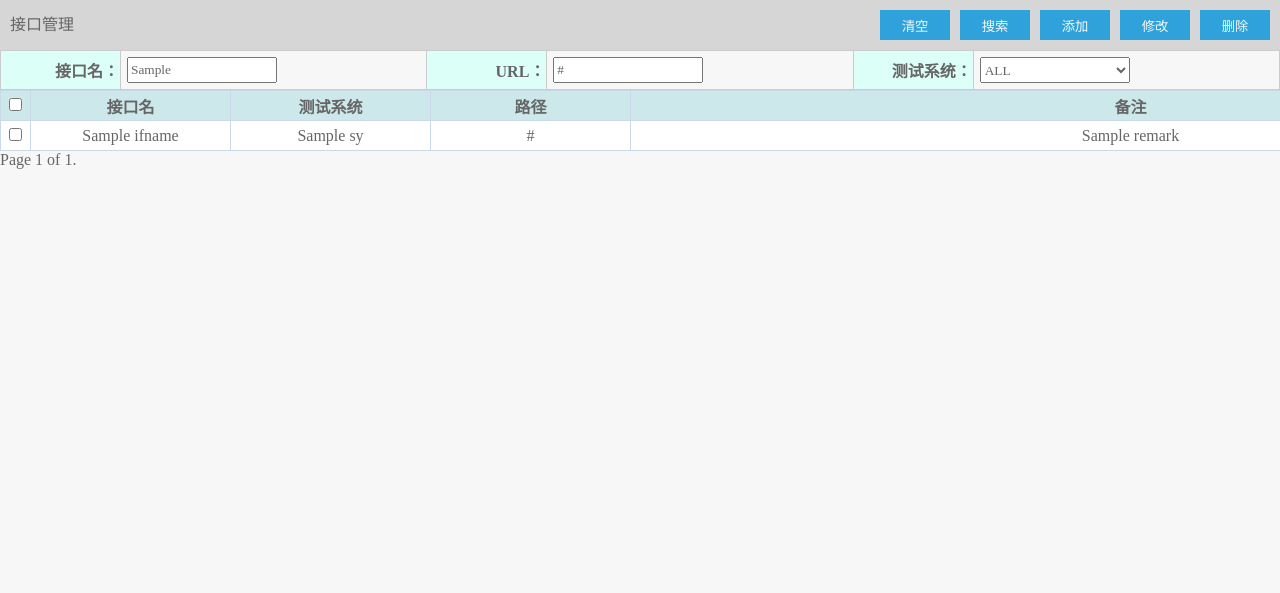
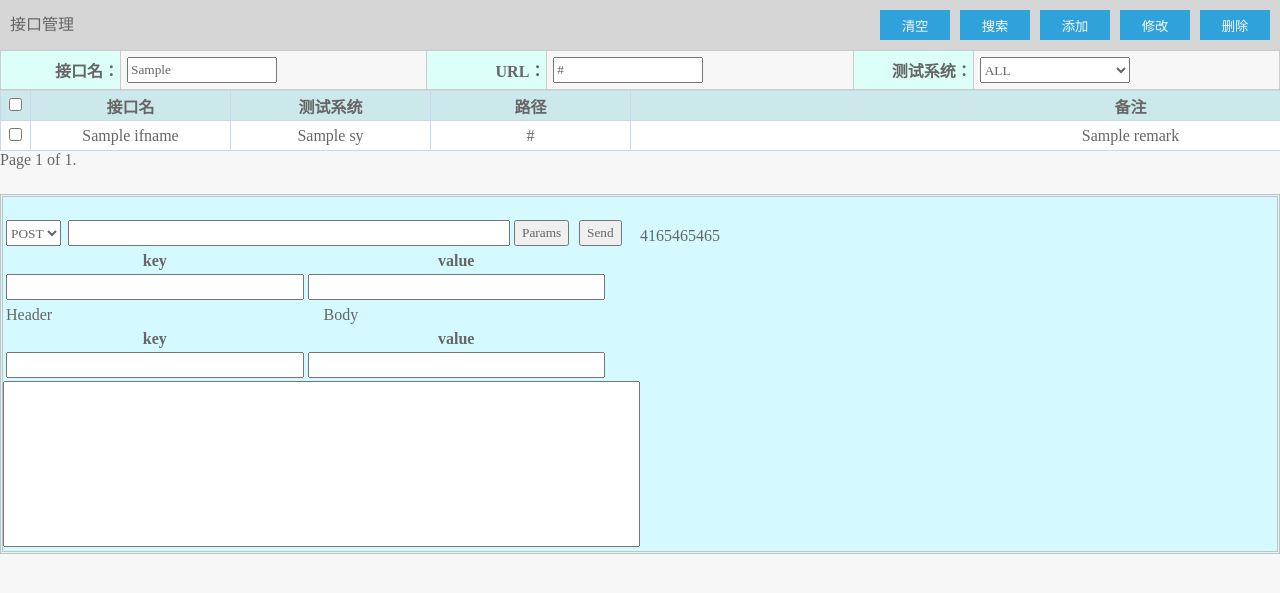
Before and after one commit to bree017/django-p1, a Django app: template templates/interfacetest/iframe/interface_management.html in a window 1280 px wide. Shown: the top 593 px of the page. Run offline with Django 3.2, Linux system fonts and the light colour scheme; the template is opened without the code that fills it: most values are stand-ins (such as "Sample title", 1, 10 or a date in 2020); parts of the project's set-up code (start-up, migrations or seed data) failed here and were passed over; some libraries are stand-ins or nearby versions.

Commit message:
postman 30%

```diff
--- a/static/interfacetest/iframe/interface_management/interface_management.css
+++ b/static/interfacetest/iframe/interface_management/interface_management.css
@@ -28,3 +28,38 @@ body,ol,ul,h1,h2,h3,h4,h5,h6,p,th,td,dl,dd,form,fieldset,legend,input,textarea,s
 div.table{
     overflow: auto;
 }
+input[type="text"]{
+    height:26px;
+}
+div.postman{
+    margin:25px 0 0 0;
+    border: double #c3c3c3;
+    overflow:hidden;
+}
+div.postman,div.postman div{
+    padding:10px 0 0 0;
+    background-color: #D4FAFF;
+}
+div.postman div.request,div.postman div.response{
+    float:left;
+    display:inline;
+    width: 50%;
+    height: auto;
+}
+
+div.postman table.controler{
+    width: 100%;
+}
+div.postman input[type="button"],div.postman select{
+    height:26px;
+}
+div.postman table.controler #pm_url{
+    width: 100%;
+}
+div.postman table.params input,div.postman table.header input{
+    width: 100%;
+}
+div.postman textarea{
+    width:100%;
+    resize:none;
+}
--- a/static/interfacetest/iframe/interface_management/interface_management.js
+++ b/static/interfacetest/iframe/interface_management/interface_management.js
@@ -49,7 +49,6 @@ $(document).ready(function() {
             }
         )
     })
-
     $("#btn_a").on('click', function (e) {
         var chk_value =new Array();
         $("table.table input[type='checkbox']:checked").each(
@@ -72,7 +71,6 @@ $(document).ready(function() {
             $('#' + modalLocation).reveal($(this).data());
         }
     })
-
     $("#modal_a input[value='确定']").on('click', function (){
         var data = {
             type:"ifmanage",
@@ -96,7 +94,6 @@ $(document).ready(function() {
             }
         )
      })
-
     $("#btn_d").on('click', function (e) {
         var chk_value =new Array();
         $("table.table input[type='checkbox']:checked").each(
@@ -113,7 +110,6 @@ $(document).ready(function() {
             $('#' + modalLocation).reveal($(this).data());
         }
     })
-
     $("#modal_d input[value='确定']").on('click', function (){
          var chk_value =new Array();
          $("table.table input[type='checkbox']:checked").each(
@@ -138,4 +134,32 @@ $(document).ready(function() {
             }
         )
      })
+
+    $("div.postman table.controler input.params").on("click",function () {
+        $("div.postman div.request table.params").toggle();         //参数表格隐藏/显示
+    })
+    $("div.postman div.request table").on("blur", "input[type='text']",function (e) {        //用于参数表自动生成空行
+        var trid=$(this).attr("trid");
+        var ntrid=parseInt(trid)+1;
+        var tableclass=$(this).attr("class");
+        if($(this).val() !=""){
+            if ($("div.postman div.request table."+tableclass+" tr[trid="+trid+"]").next().length == 0){     //判断下一个兄弟元素是否不存在
+                console.log(ntrid);
+                content ="<tr trid="+ntrid+">" +
+                    "<td><input type=\"text\" class="+tableclass+" trid="+ntrid+"></td>" +
+                    "<td><input type=\"text\" class="+tableclass+" trid="+ntrid+"></td>" +
+                    "<td><input type=\"button\" value=\"X\" class="+tableclass+" trid="+ntrid+"></td>" +
+                    "</tr>"
+                $("div.postman div.request table."+tableclass+" tbody").append(content);
+            }
+        }
+    })
+    $("div.postman div.request table").on("click", "input[type='button']",function () {
+        var trid=$(this).attr("trid");
+        var tableclass=$(this).attr("class");
+        if ($("div.postman div.request table."+tableclass+" tr[trid="+trid+"]").next().length != 0){
+            $("div.postman div.request table."+tableclass+" tr[trid="+trid+"]").remove();
+        }
+    })
+
 })
--- a/static/interfacetest/iframe/table.css
+++ b/static/interfacetest/iframe/table.css
@@ -4,6 +4,7 @@ body{
 table{
     table-layout:fixed; /*这两句是为了解决表格自动换行的问题*/
     word-wrap:break-word;
+    width: 100%;
 }
 
 table.table
--- a/templates/interfacetest/iframe/interface_management.html
+++ b/templates/interfacetest/iframe/interface_management.html
@@ -138,5 +138,51 @@
         </div>
         <a class="close-reveal-modal">&#215;</a>
     </div>
+{#postman功能#}
+    <div class="postman">
+        <div class="request" >
+            <table class="controler">
+                <tbody><tr>
+                    <td width="60"><select name="metod" id="pm_metod">
+                        <option value="post">POST</option>
+                        <option value="get">GET</option></select></td>
+                    <td ><input type="text" id="pm_url"></td>
+                    <td width="63"><input type="button" value="Params" class="params"></td>
+                    <td width="60"><input type="button" value="Send" class="send"></td>
+                </tr></tbody>
+            </table>
+            <table class="params">
+                <tbody>
+                <tr>
+                    <th>key</th>
+                    <th>value</th>
+                    <th width="30"></th>
+                </tr>
+                <tr trid="1">
+                    <td><input type="text" class="params" trid="1"></td>
+                    <td><input type="text" class="params" trid="1"></td>
+                </tr>
+                </tbody>
+            </table>
+            <table class="reqconf"><tbody><tr><td>Header</td><td>Body</td></tr></tbody></table>
+            <table class="header">
+                <tbody>
+                <tr>
+                    <th>key</th>
+                    <th>value</th>
+                    <th width="30"></th>
+                </tr>
+                <tr trid="1">
+                    <td><input type="text" class="header" trid="1"></td>
+                    <td><input type="text" class="header" trid="1"></td>
+                </tr>
+                </tbody>
+            </table>
+            <textarea name="body" id="req_body" cols="30" rows="10"></textarea>
+        </div>
+        <div class="response">
+            <div contenteditable="true" id="rsp_rsp" readonly="readonly">4165465465</div>
+        </div>
+    </div>
 </body>
 </html>
```
Also changed, not shown: 1 other file.
